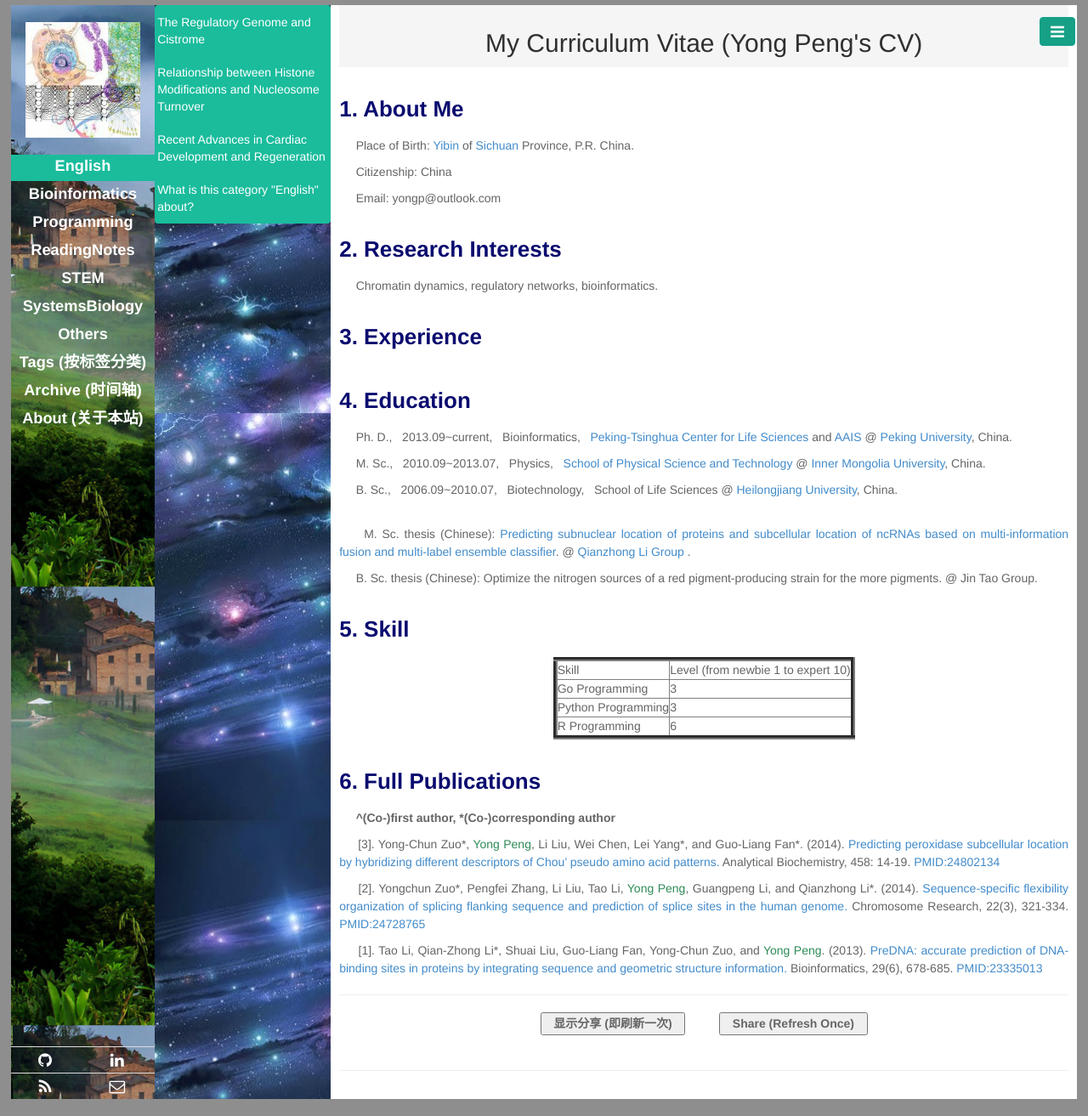
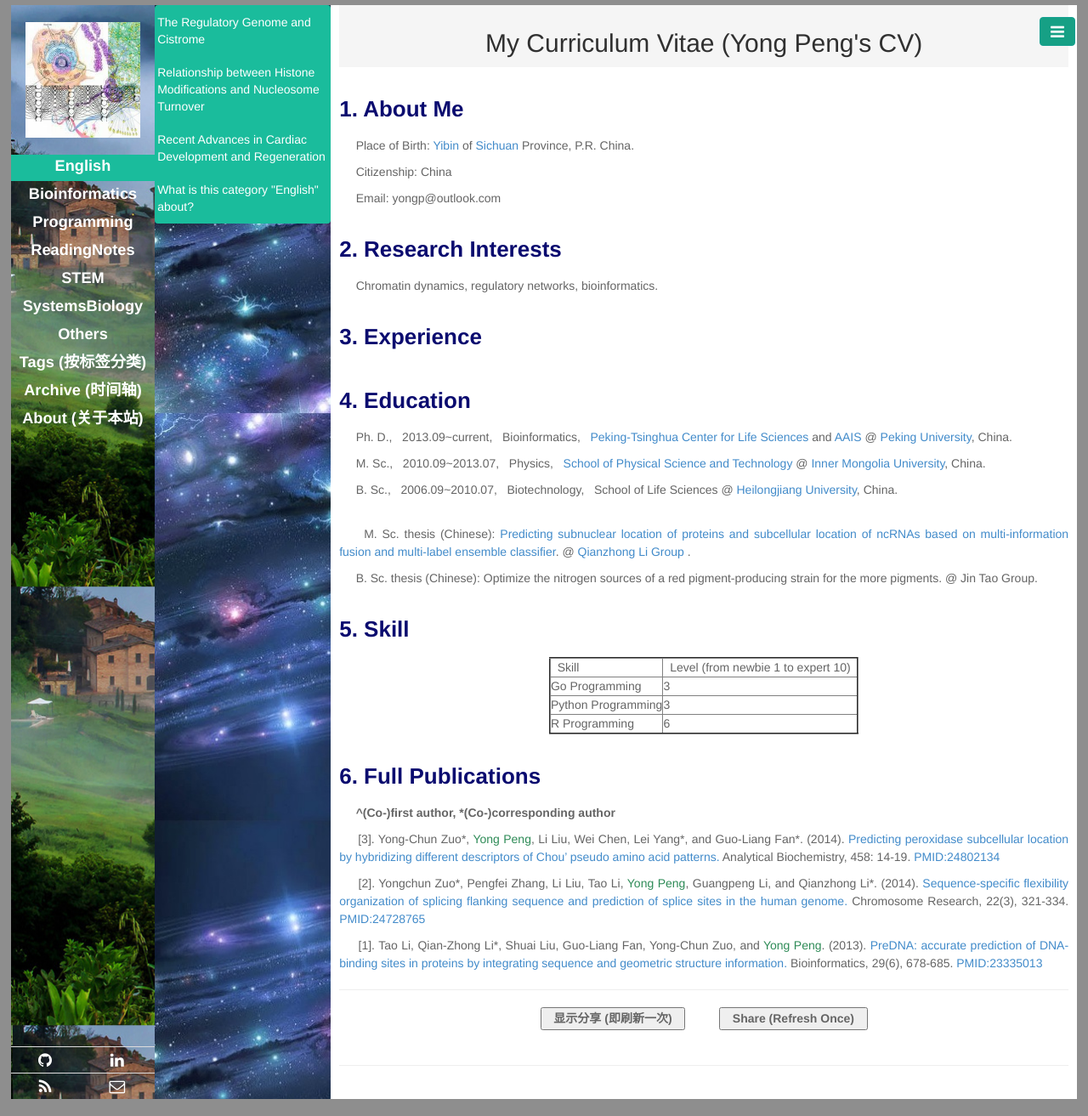
Before and after one commit to CTLife/CTLife.github.io, a Jekyll site: the page built from yongpeng.html, in a window 1280 px wide. Shown: the whole page at 85% size. Built offline with Jekyll 4.4.1, drawn with Linux system fonts in a browser that asks for light colours; Markdown is read by kramdown in place of the engine named in the settings.

Commit message:
Update yongpeng.html

```diff
--- a/yongpeng.html
+++ b/yongpeng.html
@@ -29,10 +29,12 @@ multi-information fusion and multi-label ensemble classifier</a>. @ <a href="htt
 
 
 <h3><b style = "color:#0a0b6f"> 5. Skill  </b></h3>
-<table border="5"  align="center">
+<table border="2"  align="center">
   <tr>
-    <td> Skill </td>
-    <td> Level (from newbie 1 to expert 10) </td>
+    <b>
+    <td> &nbsp; Skill &nbsp; </td>
+    <td> &nbsp; Level (from newbie 1 to expert 10) &nbsp; </td>
+    </b>
   </tr>
   <tr>
     <td> Go Programming </td>
```
